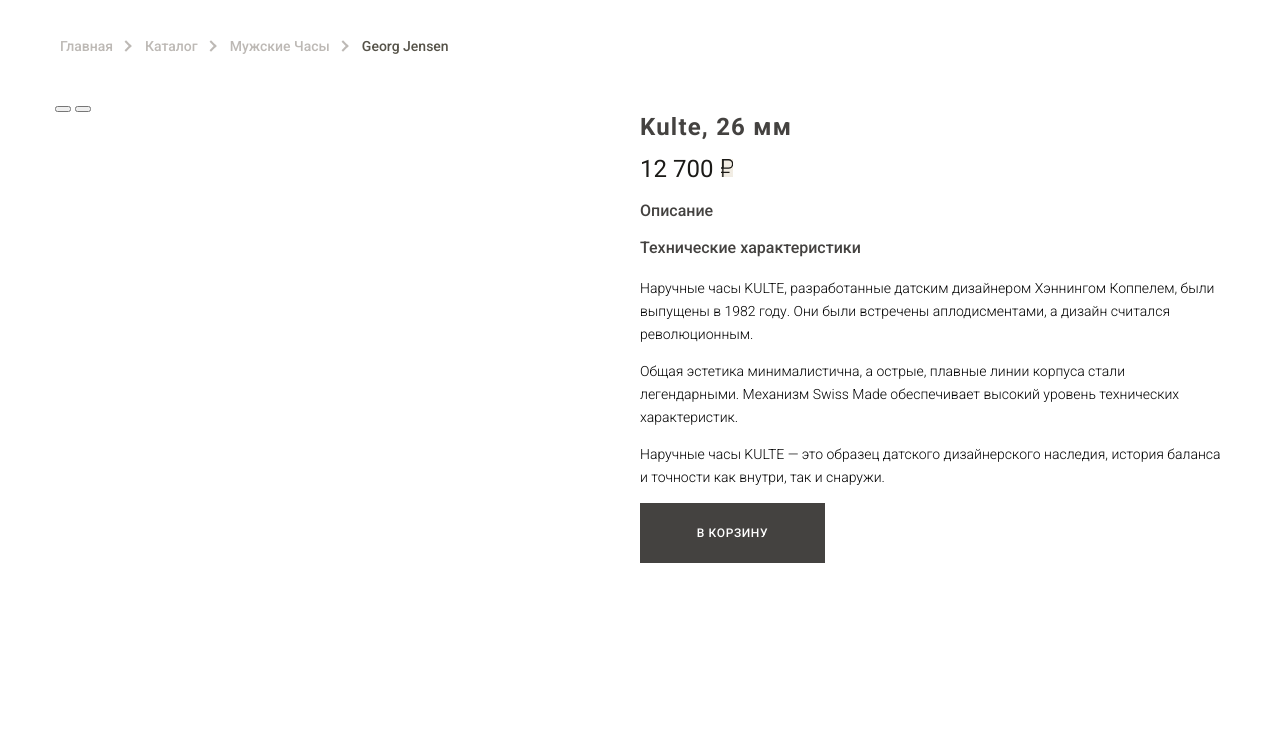
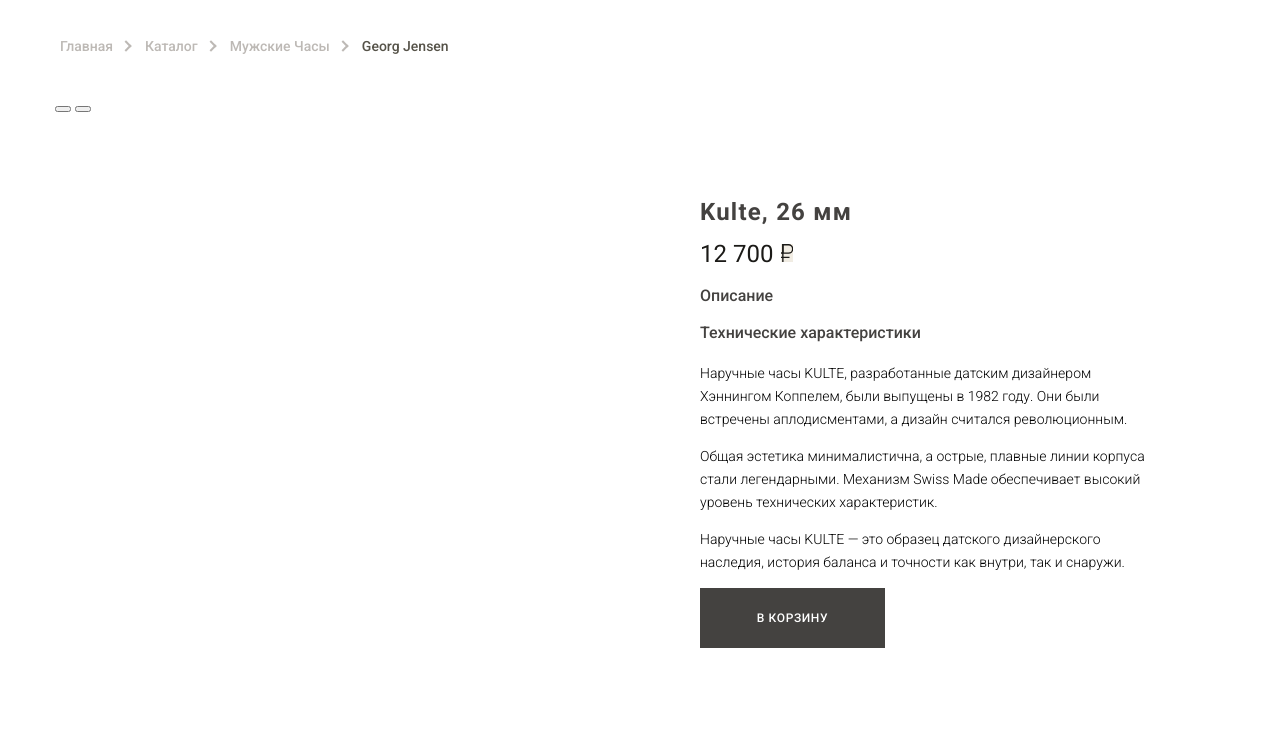
Before and after one commit to Seothp/watch_shop, a plain HTML site: page views/card.html in a window 1280 px wide. Shown: the part 64-800 px from the top of the page. Drawn offline with nearby package versions, Linux system fonts and the light colour scheme.

Commit message:
edit styles

```diff
--- a/css/styles.css
+++ b/css/styles.css
@@ -1223,7 +1223,7 @@ ul {
 .card-item {
   width: 100%;
   display: flex;
-  margin-bottom: 115px;
+  margin-bottom: 55px;
 }
 .card-item__gallery {
   width: 50%;
@@ -1246,6 +1246,9 @@ ul {
   width: 12px;
   height: 18px;
 }
+.card-item__characteristics {
+  padding: 85px 60px 50px;
+}
 .characteristics__title {
   font-family: Roboto;
   font-style: normal;
@@ -1267,8 +1270,10 @@ ul {
   color: #000000;
 }
 .viewed {
+  width: 100%;
+}
+.viewed__title {
   margin-bottom: 50px;
-  width: 100%;
 }
 .viewed__list {
   list-style: none;
--- a/less/blocks/card-item.less
+++ b/less/blocks/card-item.less
@@ -1,7 +1,7 @@
 .card-item {
     width: 100%;
     display: flex;
-    margin-bottom: 115px;
+    margin-bottom: 55px;
 }
 
 .card-item__gallery {
@@ -27,3 +27,7 @@
         height: 18px;
     }
 }
+
+.card-item__characteristics {
+    padding: 85px 60px 50px;
+}
```
